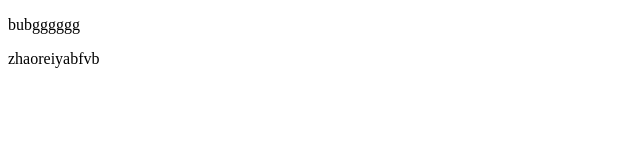
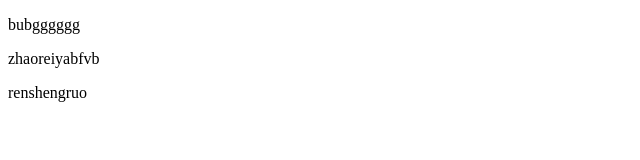
Before and after one commit to Guyadan/mytest, a plain HTML site: page index.html in a window 1280 px wide. Shown: the whole page, without its empty margins (0-640 px from the left). Drawn offline with Linux system fonts and the light colour scheme.

Commit message:
Update index.html

```diff
--- a/index.html
+++ b/index.html
@@ -17,6 +17,7 @@
 	<div>
 		<p>bubgggggg</p>
 <p>  zhaoreiyabfvb</p>
+<p>renshengruo</p>
 	</div>
 
 </body>
```
